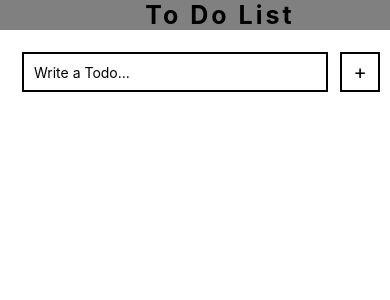
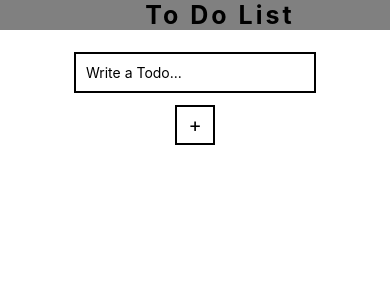
Before and after one commit to dhrumit5512/TodoApp, a React Native app: screen / in a window 390 px wide. Shown: the top 300 px of the page. Built offline with nearby package versions, Linux system fonts and the light colour scheme.

Commit message:
just formate doc and add some more design.

```diff
--- a/App.js
+++ b/App.js
@@ -1,4 +1,4 @@
-import React, { useEffect, useState, useRef, Button} from 'react';
+import React, { useEffect, useState, useRef, Button } from 'react';
 import {
   SafeAreaView,
   ScrollView,
@@ -75,7 +75,7 @@ const handleDeleteTodo = (id) => {
       <>
         <Text style={styles.heading}>To Do List</Text>
         <View style={styles.writingWrapper}>
-        <TextInput style={styles.input} placeholder={'Write a Todo...'} onChangeText={text => newText = text} />
+          <TextInput style={styles.addName} placeholder={'Write a Todo...'} onChangeText={text => newText = text} />
           <TouchableOpacity onPress={addTodo}>
             <View style={styles.addWrapper}>
               <Text style={styles.addList}>+</Text>
@@ -113,7 +113,7 @@ const styles = StyleSheet.create({
     color: 'white',
     fontSize: 20,
   },
-  input: {
+  addName: {
     height: 40,
     flex: 1,
     margin: 12,
@@ -130,7 +130,6 @@ const styles = StyleSheet.create({
   },
   writingWrapper: {
     width: '100%',
-    flexDirection: 'row',
     justifyContent: 'space-between',
     alignItems: 'center',
     padding: 10,
@@ -147,7 +146,7 @@ const styles = StyleSheet.create({
     fontSize: 25,
     textIndent: 50,
     letterSpacing: 3,
-    textAlign:'center',
+    textAlign: 'center',
     fontWeight: 'bold',
     backgroundColor: 'gray',
   },
```
Lines whose indentation alone changed are shown as unchanged.
